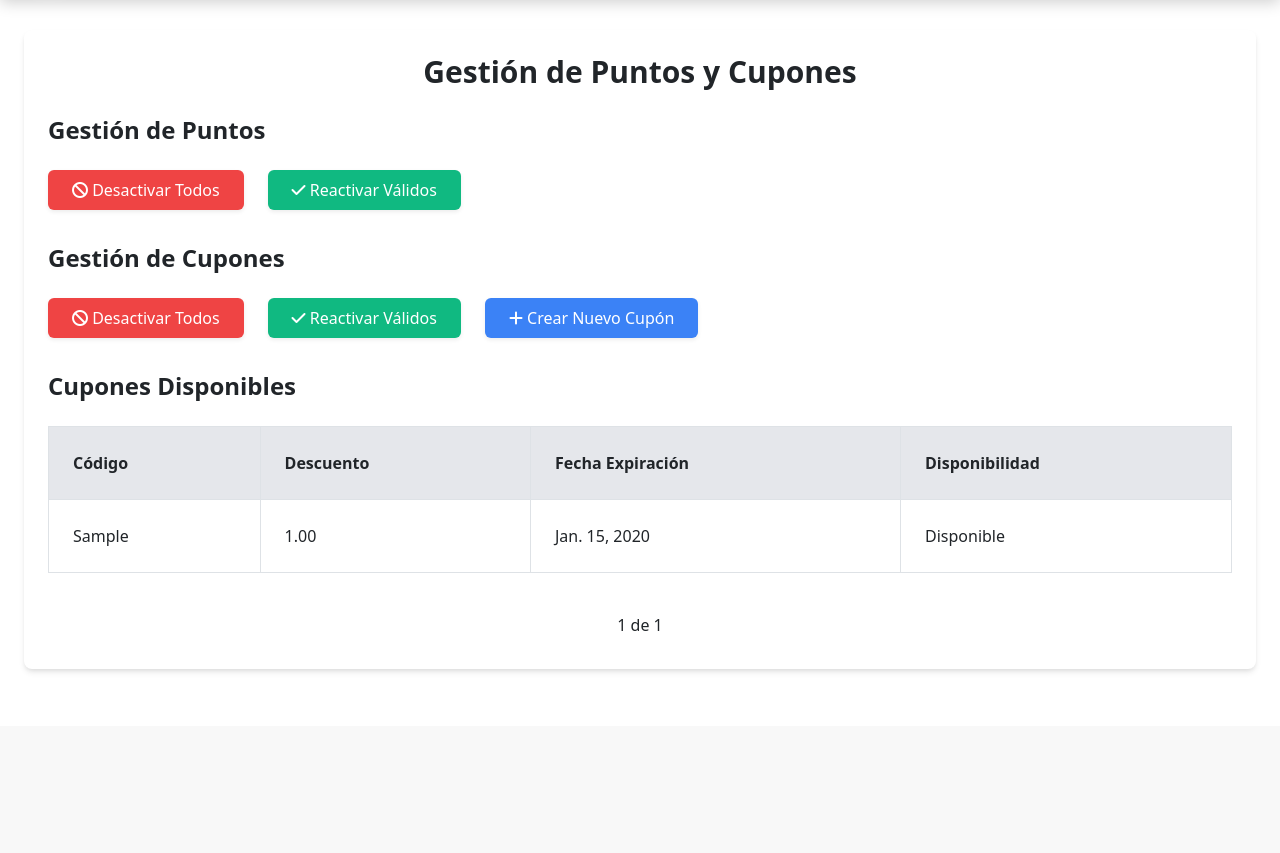
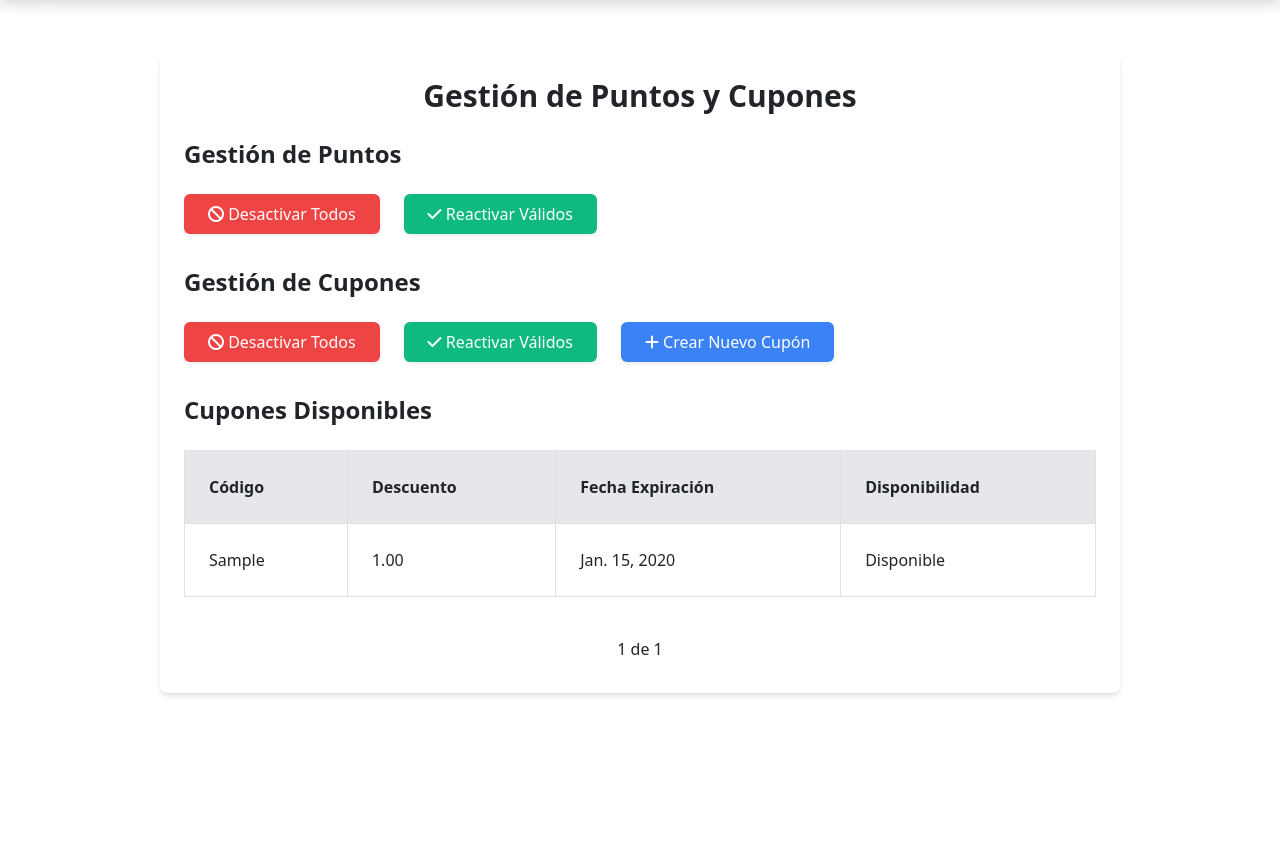
Before and after one commit to InfinityJaaR/App-Restaurant, a Django app: page /app/gestionar_regalias/ in a window 1280 px wide. Shown: the part 74-927 px from the top of the page. Before the commit the page ends 745 px from the top, so only its background shows below. Run offline with Django 5.2, Linux system fonts and the light colour scheme; tables that the repository leaves empty hold one stand-in row (values such as "Sample post").

Commit message:
Modificar espacio entre card

```diff
--- a/app/templates/Administrador/gestionarRegalias.html
+++ b/app/templates/Administrador/gestionarRegalias.html
@@ -9,7 +9,7 @@
 {% endblock %}
 
 {% block content %}
-<div class="page-container p-6">
+<div class="page-container p-40 pt-5">
     <div class="content-wrapper bg-white p-6 shadow-md rounded-lg">
         <div class="titulo text-center mb-6">
             <h1 class="text-3xl font-bold">Gestión de Puntos y Cupones</h1>
```
